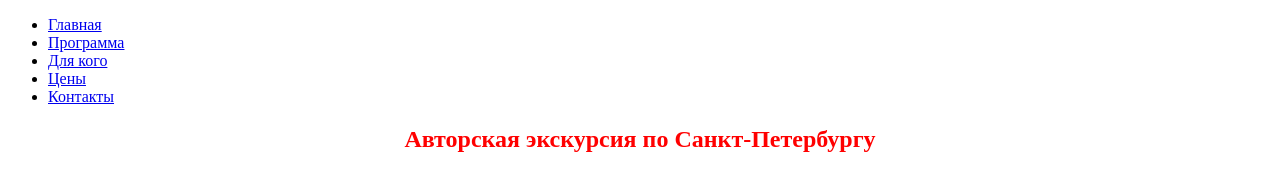
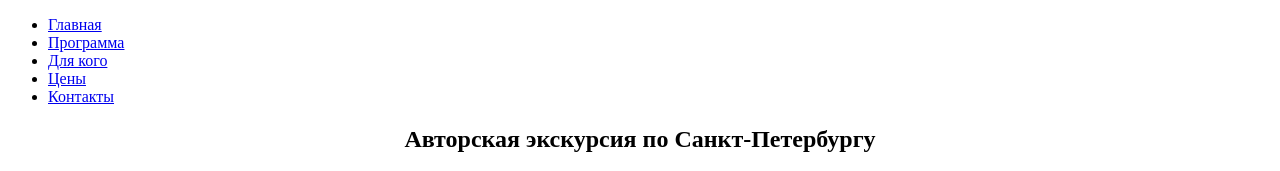
Before and after one commit to lleor/excursion_for_SPB, a plain HTML site: page index.html in a window 1280 px wide. Shown: the top 171 px of the page. Drawn offline with Linux system fonts and the light colour scheme; grey boxes are pictures that could not be loaded.

Commit message:
add brench

```diff
--- a/styles.css
+++ b/styles.css
@@ -1,5 +1,3 @@
-h1{
-    color: red;
-    text-align: center;
-    font-size: 24px;
+body {
+    background-color: #fff;
 }
```
